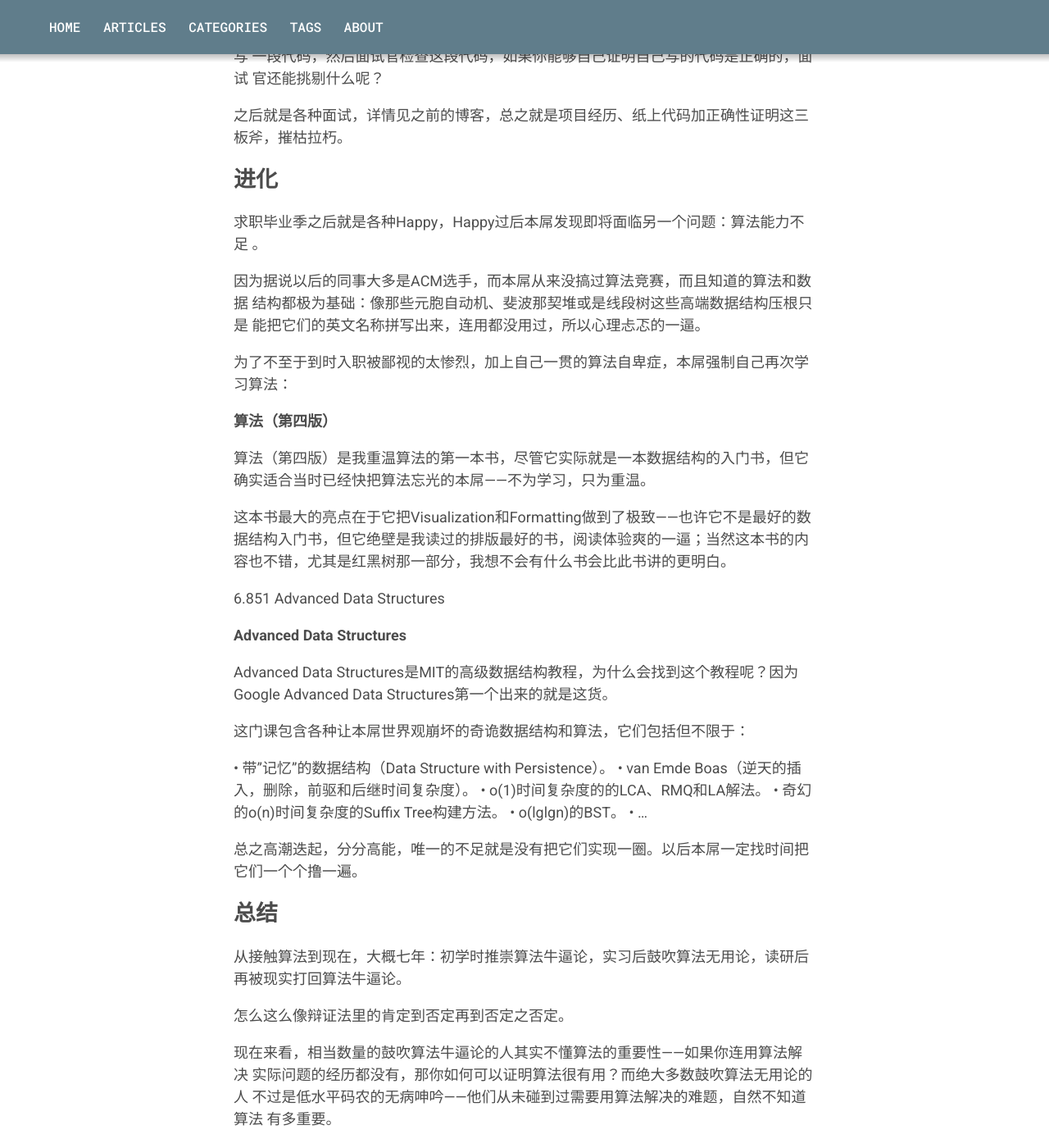
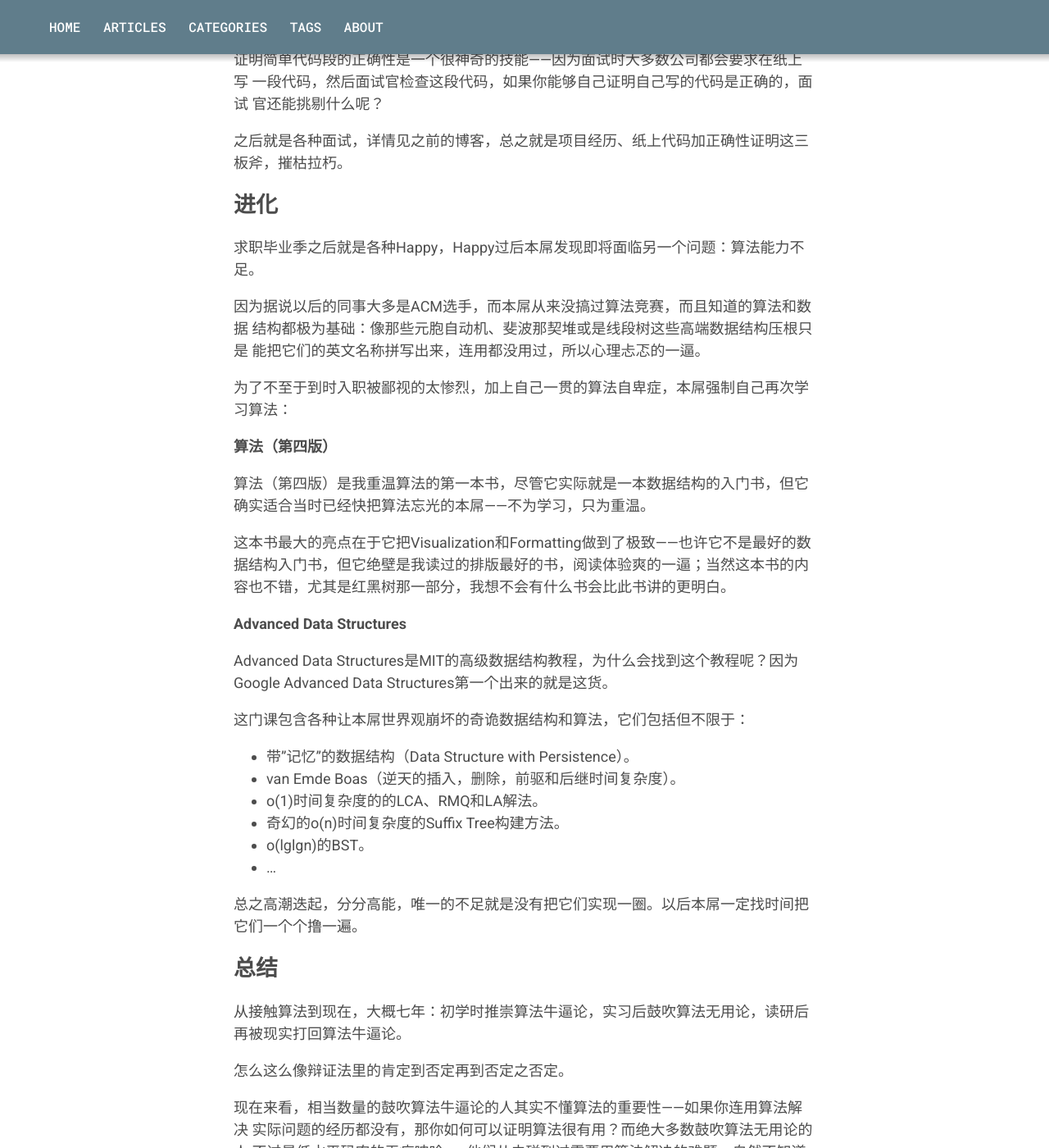
Before and after one commit to ishbguy/ishbguy.github.io, a Jekyll site: the page built from _posts/2017-07-24-Algorithms-Learning-Booklist.md, in a window 1280 px wide and 1400 px high, scrolled down 8524 px. Shown: the whole window at 82% size. Built offline with Jekyll 4.4.1, drawn with Linux system fonts in a browser that asks for light colours; some of the changed text lies outside the part shown.

Commit message:
Reformat in markdown style.

```diff
--- a/_posts/2017-07-24-Algorithms-Learning-Booklist.md
+++ b/_posts/2017-07-24-Algorithms-Learning-Booklist.md
@@ -26,9 +26,9 @@ CS中的算法往往暗指数据结构和算法（例如算法导论指的实际
 
 这篇文章讲了什么？
 
-  • 我这些年学习数据结构和算法的总结。
-  • 一些不错的算法书籍和教程。
-  • 算法的重要性。
++ 我这些年学习数据结构和算法的总结。
++ 一些不错的算法书籍和教程。
++ 算法的重要性。
 
 ## 初学
 
@@ -135,9 +135,9 @@ stof（字符串转浮点数），我磨磨唧唧半天也没写出完整实现
 
 这件事对我产生了很大的震动——
 
-  • 原来自己连百度实习面试都过不去。
-  • 原来自己还是一个编程弱逼。
-  • 原来自己还是一个算法菜逼。
++ 原来自己连百度实习面试都过不去。
++ 原来自己还是一个编程弱逼。
++ 原来自己还是一个算法菜逼。
 
 痛定思痛，我开始了第二个”五年计划”，三七开的时间分配变成了七三开：七分看书，三
 分WP。而这一阶段的重点从原理（Principle）变成了实现（Implementation）——Talk is
@@ -172,10 +172,10 @@ STL的代码）确实是：快，狠，准，古龙高手三要素全齐。
 甚至还写了一篇当时颇为自得现在读起来极为傻逼的文章来黑那些动不动就”基础”或”内功
 ”的所谓”大牛”们，这里摘取一段现在看起来很傻逼但当时却觉得是真理的文字：
 
-    所以那些动则就扯什么算法啊基础啊内功啊所谓的大牛们，请闭上你的嘴，条条大道
-    通罗马。算法并不是编程的前提条件，数学也不会阻碍一个人成为优秀的程序员。至
-    少在我看来，什么算法基础内功都是唬人的玩意，多编点能用的实用的程序才是王道
-    ，当然如果你是一个pure theorist的话就当我什么都没说好了。
+> 所以那些动则就扯什么算法啊基础啊内功啊所谓的大牛们，请闭上你的嘴，条条大道
+> 通罗马。算法并不是编程的前提条件，数学也不会阻碍一个人成为优秀的程序员。至
+> 少在我看来，什么算法基础内功都是唬人的玩意，多编点能用的实用的程序才是王道
+> ，当然如果你是一个pure theorist的话就当我什么都没说好了。
 
 然而有意思的是，写了这篇文章没多久，鼓吹算法无用论的我自己做的几个大大小小的项
 目全部用到了算法——我疑心是上天在有意抽我的脸。
@@ -224,12 +224,12 @@ Dictionary的items数量有限制，貌似是7000还是8000个item就会崩盘
 
 痛骂MS坑爹+汉字坑爹之余，还是得自己撸一个库出来：
 
- 1. 首先把那两万个汉字搞了出来，排序，然后弄成一个超长的字符串。
- 2. 接下来用Int16索引了汉字所有的拼音（貌似500多个）。
- 3. 再接下来用Int64建立汉字和拼音的关联——汉字有多音字，所以需要把多个拼音pack到
-    一个Int64里，这个简单，位操作就搞定。
- 4. 最后用二分+位移Unpack，直接做到从汉字到拼音的检索。
- 5. 后来小测了下性能，速度是MS原来那个库的五十倍有余，而代码量只有336行。
+1. 首先把那两万个汉字搞了出来，排序，然后弄成一个超长的字符串。
+2. 接下来用Int16索引了汉字所有的拼音（貌似500多个）。
+3. 再接下来用Int64建立汉字和拼音的关联——汉字有多音字，所以需要把多个拼音pack到
+   一个Int64里，这个简单，位操作就搞定。
+4. 最后用二分+位移Unpack，直接做到从汉字到拼音的检索。
+5. 后来小测了下性能，速度是MS原来那个库的五十倍有余，而代码量只有336行。
 
 用户很happy——因为我捎带把他没想到的多音字都搞定了，而且流畅的一逼。
 
@@ -334,8 +334,7 @@ SSD升级RAM，肉疼啊！！）。一些人会认为这种说法是有问题
 
 ## 进化
 
-求职毕业季之后就是各种Happy，Happy过后本屌发现即将面临另一个问题：算法能力不足
-。
+求职毕业季之后就是各种Happy，Happy过后本屌发现即将面临另一个问题：算法能力不足。
 
 因为据说以后的同事大多是ACM选手，而本屌从来没搞过算法竞赛，而且知道的算法和数据
 结构都极为基础：像那些元胞自动机、斐波那契堆或是线段树这些高端数据结构压根只是
@@ -353,8 +352,6 @@ SSD升级RAM，肉疼啊！！）。一些人会认为这种说法是有问题
 据结构入门书，但它绝壁是我读过的排版最好的书，阅读体验爽的一逼；当然这本书的内
 容也不错，尤其是红黑树那一部分，我想不会有什么书会比此书讲的更明白。
 
-6.851 Advanced Data Structures
-
 **Advanced Data Structures**
 
 Advanced Data Structures是MIT的高级数据结构教程，为什么会找到这个教程呢？因为
@@ -362,12 +359,12 @@ Google Advanced Data Structures第一个出来的就是这货。
 
 这门课包含各种让本屌世界观崩坏的奇诡数据结构和算法，它们包括但不限于：
 
-  • 带”记忆”的数据结构（Data Structure with Persistence）。
-  • van Emde Boas（逆天的插入，删除，前驱和后继时间复杂度）。
-  • o(1)时间复杂度的的LCA、RMQ和LA解法。
-  • 奇幻的o(n)时间复杂度的Suffix Tree构建方法。
-  • o(lglgn)的BST。
-  • …
++ 带”记忆”的数据结构（Data Structure with Persistence）。
++ van Emde Boas（逆天的插入，删除，前驱和后继时间复杂度）。
++ o(1)时间复杂度的的LCA、RMQ和LA解法。
++ 奇幻的o(n)时间复杂度的Suffix Tree构建方法。
++ o(lglgn)的BST。
++ …
 
 总之高潮迭起，分分高能，唯一的不足就是没有把它们实现一圈。以后本屌一定找时间把
 它们一个个撸一遍。
@@ -386,16 +383,16 @@ Google Advanced Data Structures第一个出来的就是这货。
 
 Peter Norvig曾经写过一篇非常精彩的SICP书评，我认为这里把SICP换成算法依然适用：
 
-    To use an analogy, if algorithms were about automobiles, it would be for
-    the person who wants to know how cars work, how they are built, and how one
-    might design fuel-efficient, safe, reliable vehicles for the 21st century.
-    The people who hate algorithms are the ones who just want to know how to
-    drive their car on the highway, just like everyone else.
+> To use an analogy, if algorithms were about automobiles, it would be for
+> the person who wants to know how cars work, how they are built, and how one
+> might design fuel-efficient, safe, reliable vehicles for the 21st century.
+> The people who hate algorithms are the ones who just want to know how to
+> drive their car on the highway, just like everyone else.
 
 MIT教授Erik Demaine则更为直接：
 
-    If you want to become a good programmer, you can spend 10 years
-    programming, or spend 2 years programming and learning algorithms.
+> If you want to become a good programmer, you can spend 10 years
+> programming, or spend 2 years programming and learning algorithms.
 
 总而言之，如果你想成为一个码农或是熟练工（Code Monkey），你大可以不学算法，因为
 算法对你确实没有用；但如果你想成为一个优秀的开发者（Developer），扎实的算法必不
```
